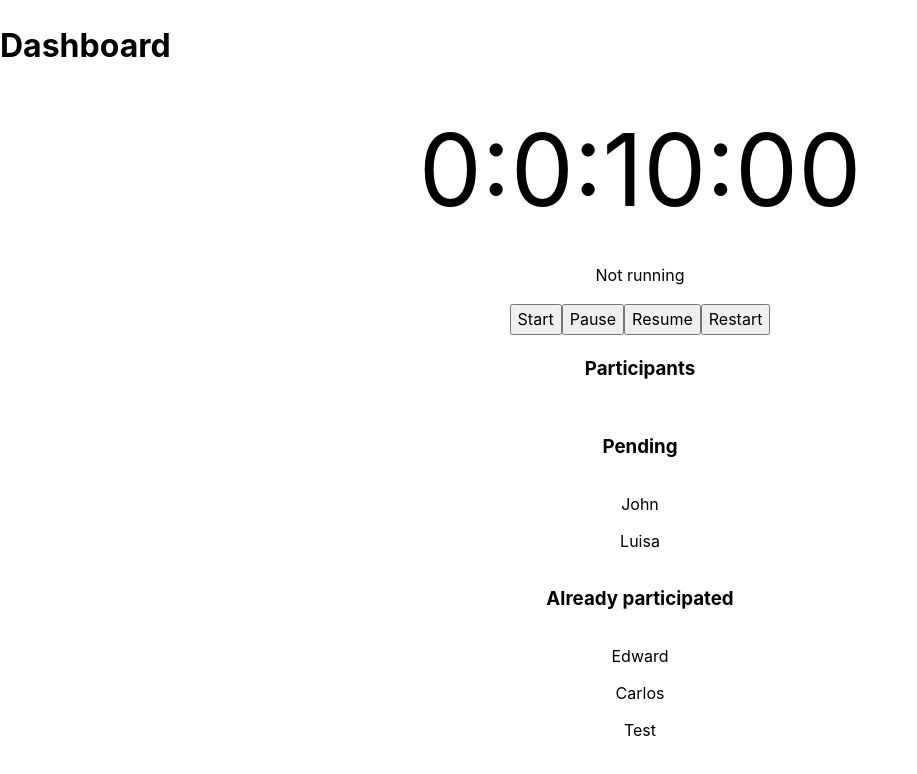
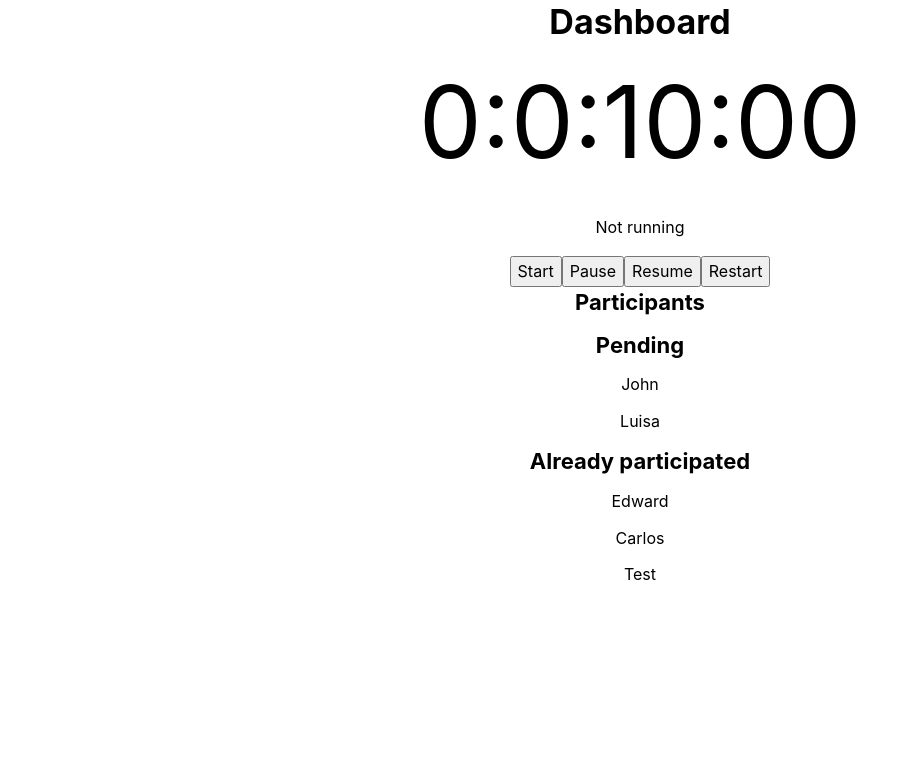
Before and after one commit to Siravian-index/stand-up-tracker, a Next.js app: page /dashboard in a window 1280 px wide. Shown: the top 774 px of the page, without its empty margins (0-917 px from the left). Built offline with nearby package versions, Linux system fonts and the light colour scheme.

Commit message:
Add mantine components

```diff
--- a/app/dashboard/components/participants/ParticipantList.tsx
+++ b/app/dashboard/components/participants/ParticipantList.tsx
@@ -1,4 +1,4 @@
-import { Flex } from "@mantine/core"
+import { Flex, Title } from "@mantine/core"
 import Participant from "./Participant"
 import ParticipantEntity from "./schema/participant.entity"
 import { useState } from "react"
@@ -26,17 +26,17 @@ const ParticipantList = ({ participants: list }: Props) => {
         direction="column"
         wrap="wrap"
       >
-        <h3>Participants</h3>
+        <Title order={3}>Participants</Title>
 
 
-        <h3>Pending</h3>
+        <Title order={3}>Pending</Title>
 
         {participants.filter((p) => !p.hasParticipated).map((p) => {
 
           return <Participant key={p.id} participant={p} toggleParticipation={toggleParticipation} />
         })}
 
-        <h3>Already participated</h3>
+        <Title order={3}>Already participated</Title>
         {participants.filter((p) => p.hasParticipated).map((p) => {
 
           return <Participant key={p.id} participant={p} toggleParticipation={toggleParticipation} />
--- a/app/dashboard/page.tsx
+++ b/app/dashboard/page.tsx
@@ -1,5 +1,6 @@
 "use client"
 
+import { Flex, Title } from "@mantine/core";
 import Countdown from "./components/Countdown"
 import ParticipantList from "./components/participants/ParticipantList";
 import ParticipantEntity from "./components/participants/schema/participant.entity";
@@ -12,11 +13,17 @@ const Dashboard = () => {
 
   const names = ["Edward", "John", "Carlos", "Luisa", "Test"]
 
-  const participants = names.map((name, i) => new ParticipantEntity({name, id: String(i), hasParticipated: i % 2 === 0}))
+  const participants = names.map((name, i) => new ParticipantEntity({ name, id: String(i), hasParticipated: i % 2 === 0 }))
 
   return (
     <>
-      <h1 className="text-3xl font-bold underline">Dashboard</h1>
+      <Flex
+        gap="sm"
+        justify="center"
+        align="center"
+      >
+        <Title>Dashboard</Title >
+      </Flex>
       <Countdown settings={{ expiryTimestamp: time, onExpire, autoStart: false }} />
 
       <ParticipantList participants={participants} />
```
